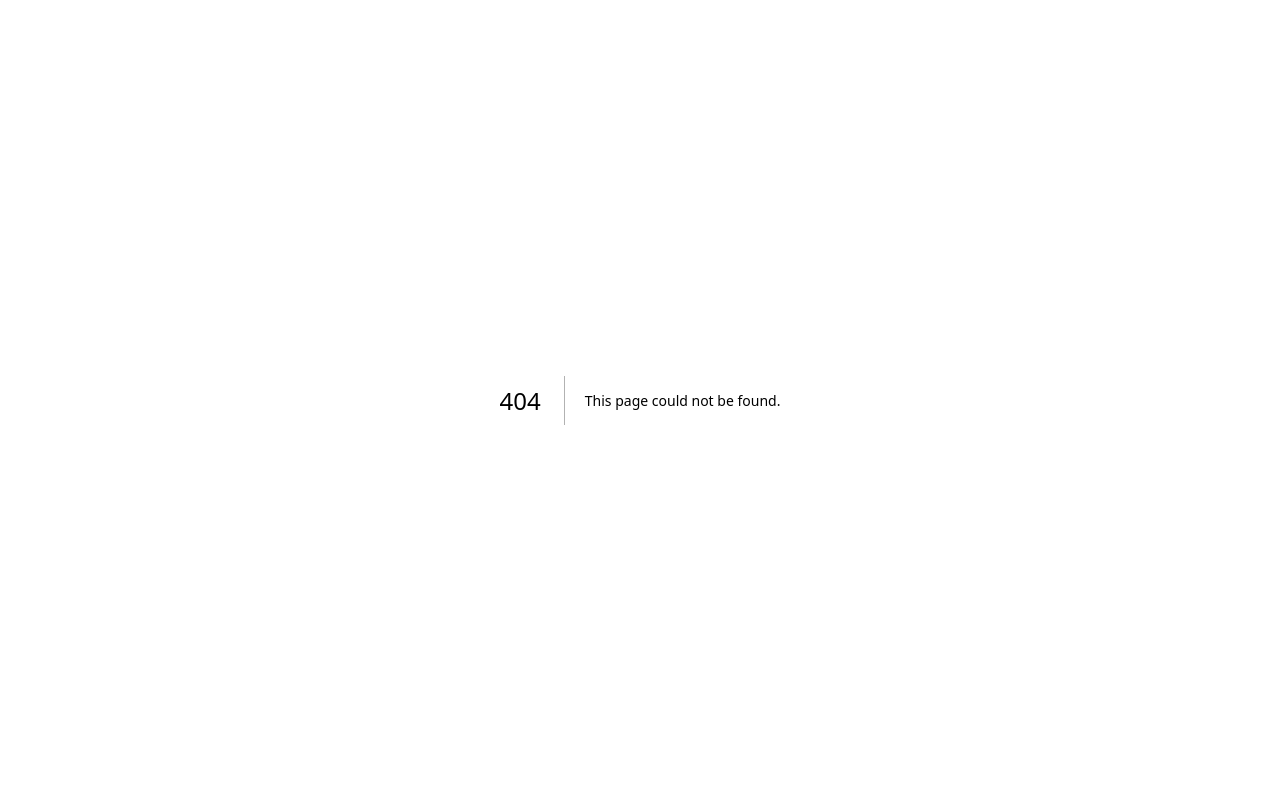
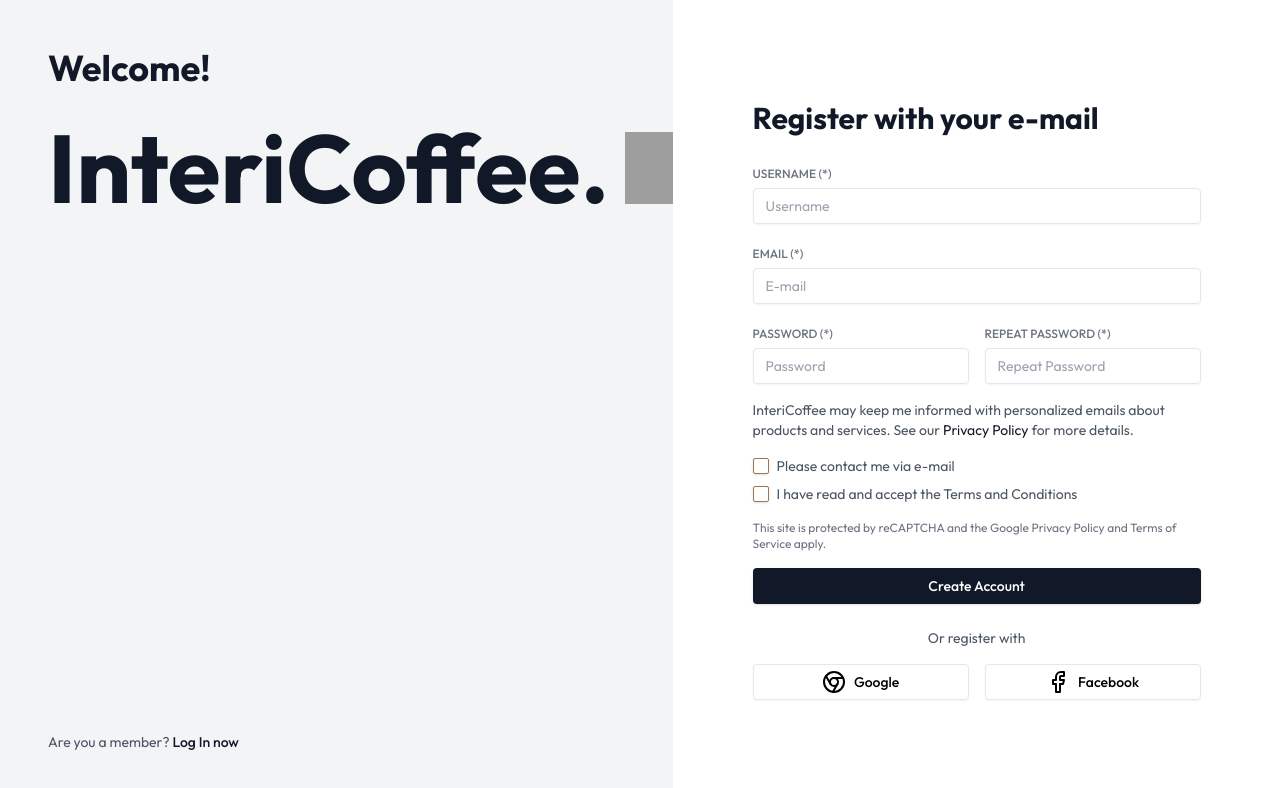
Before and after one commit to CaelusKen/InteriCoffee_Frontend, a Next.js app: page /forgot-password in a window 1280 px wide. Before the commit this address had no page. Shown: the top 788 px of the page. Built offline with nearby package versions, Linux system fonts and the light colour scheme; grey boxes are pictures that could not be loaded.

Commit message:
chore: setup for authentication, and complete the load data process of simulation

```diff
--- /dev/null
+++ b/src/app/(auth)/forgot-password/page.tsx
@@ -0,0 +1,7 @@
+'use client'
+
+import ForgotPassword from "@/components/custom/forms/forgot-password";
+
+export default function ForgotPasswordPage() {
+    return <ForgotPassword />
+}
--- a/src/app/(auth)/login/page.tsx
+++ b/src/app/(auth)/login/page.tsx
@@ -1,5 +1,6 @@
+'use client'
+
 import LoginForm from '@/components/custom/forms/login'
-import Header from '@/components/custom/sections/header'
 import React from 'react'
 
 export default function LoginPage()  {
--- a/src/app/(auth)/signup/page.tsx
+++ b/src/app/(auth)/signup/page.tsx
@@ -1,3 +1,5 @@
+'use client'
+
 import SignupForm from '@/components/custom/forms/signup'
 import React from 'react'
 
--- a/src/app/api/[...nextAuth]/route.ts
+++ b/src/app/api/[...nextAuth]/route.ts
@@ -1,50 +1,45 @@
-import { api } from '@/service/api';
-import NextAuth from 'next-auth';
-import CredentialsProvider from 'next-auth/providers/credentials';
+import NextAuth, { NextAuthOptions } from "next-auth"
+import GoogleProvider from "next-auth/providers/google"
+import FacebookProvider from "next-auth/providers/facebook"
+import CredentialsProvider from "next-auth/providers/credentials"
 
-const handler = NextAuth({
+export const authOptions: NextAuthOptions = {
   providers: [
+    GoogleProvider({
+      clientId: process.env.GOOGLE_CLIENT_ID as string,
+      clientSecret: process.env.GOOGLE_CLIENT_SECRET as string,
+    }),
+    FacebookProvider({
+      clientId: process.env.FACEBOOK_CLIENT_ID as string,
+      clientSecret: process.env.FACEBOOK_CLIENT_SECRET as string,
+    }),
     CredentialsProvider({
-      name: 'Credentials',
+      name: "Credentials",
       credentials: {
-        username: { label: "Username", type: "text" },
+        email: { label: "Email", type: "text", placeholder: "jsmith@example.com" },
         password: { label: "Password", type: "password" }
       },
       async authorize(credentials) {
-        if (!credentials?.username || !credentials?.password) return null;
-
-        // Call your C# API to validate credentials
-        const user = await api.post('/auth/login', {
-          username: credentials.username,
-          password: credentials.password,
-        });
-
-        if (user) {
-          return { id: user.id, name: user.name, email: user.email };
-        } else {
-          return null;
+        if (!credentials?.email || !credentials?.password) {
+          return null
         }
+        // Add your own logic here to validate credentials
+        // This is just a placeholder example
+        if (credentials.email === "user@example.com" && credentials.password === "password") {
+          return { id: "1", name: "J Smith", email: "jsmith@example.com" }
+        }
+        return null
       }
     })
   ],
   pages: {
     signIn: '/login',
+    // Remove the 'signUp' property as it's not a valid option
+    // signUp: '/signup',
+    error: '/auth/error', // Error code passed in query string as ?error=
+    verifyRequest: '/auth/verify-request', // (used for check email message)
+    newUser: '/auth/new-user' // New users will be directed here on first sign in (leave the property out if not of interest)
   },
-  callbacks: {
-    async jwt({ token, user }) {
-      if (user) {
-        token.id = user.id;
-      }
-      return token;
-    },
-    async session({ session, token }) {
-      if (session.user) {
-        // @ts-expect-error: id-error
-        session.user.id = token.id;
-      }
-      return session;
-    },
-  },
-});
+}
 
-export { handler as GET, handler as POST };
+export default NextAuth(authOptions)
--- a/src/components/custom/forms/forgot-password.tsx
+++ b/src/components/custom/forms/forgot-password.tsx
@@ -0,0 +1,139 @@
+'use client'
+
+import Image from 'next/image'
+import Link from 'next/link'
+import { Button } from "@/components/ui/button"
+import { Input } from "@/components/ui/input"
+import { Label } from "@/components/ui/label"
+import { Checkbox } from "@/components/ui/checkbox"
+import { Chrome, Facebook } from 'lucide-react'
+import { signIn } from 'next-auth/react'
+import { useState, FormEvent } from 'react'
+
+export default function RegisterPage() {
+  const [username, setUsername] = useState('')
+  const [email, setEmail] = useState('')
+  const [password, setPassword] = useState('')
+  const [repeatPassword, setRepeatPassword] = useState('')
+
+  const handleSubmit = async (e: FormEvent<HTMLFormElement>) => {
+    e.preventDefault()
+    // Add your signup logic here
+    // You might want to create a new user in your database
+    // and then sign them in using NextAuth
+    // For example:
+    // const result = await createUser({ username, email, password })
+    // if (result.success) {
+    //   await signIn('credentials', { email, password })
+    // }
+  }
+
+  return (
+    <div className="flex min-h-screen">
+      {/* Left Column */}
+      <div className="flex-1 bg-gray-100 dark:bg-gray-800 flex flex-col justify-between p-12">
+        <div>
+          <h1 className="text-4xl font-bold text-gray-900 dark:text-white mb-8">Welcome!</h1>
+          <div className="flex items-center">
+            <span className="text-8xl font-bold mr-4 text-gray-900 dark:text-white">InteriCoffee.</span>
+            <Image src="/placeholder.svg" alt="Logo" width={96} height={96} />
+          </div>
+        </div>
+        <div>
+          <p className="text-sm text-gray-600 dark:text-gray-400">
+            Are you a member? <Link href="/login" className="font-medium text-gray-900 dark:text-white hover:underline">Log In now</Link>
+          </p>
+        </div>
+      </div>
+
+      {/* Right Column */}
+      <div className="flex-1 flex flex-col justify-center px-8 py-12 bg-white dark:bg-gray-900">
+        <div className="w-full max-w-md mx-auto">
+          <h2 className="text-3xl font-bold text-gray-900 dark:text-white mb-6">Register with your e-mail</h2>
+          <form onSubmit={handleSubmit} className="space-y-4">
+            <div>
+              <Label htmlFor="username" className="text-xs text-gray-500 dark:text-gray-400 uppercase">Username (*)</Label>
+              <Input
+                id="username"
+                type="text"
+                className="mt-1"
+                placeholder="Username"
+                required
+                value={username}
+                onChange={(e) => setUsername(e.target.value)}
+              />
+            </div>
+            <div>
+              <Label htmlFor="email" className="text-xs text-gray-500 dark:text-gray-400 uppercase">Email (*)</Label>
+              <Input
+                id="email"
+                type="email"
+                className="mt-1"
+                placeholder="E-mail"
+                required
+                value={email}
+                onChange={(e) => setEmail(e.target.value)}
+              />
+            </div>
+            <div className="flex space-x-4">
+              <div className="flex-1">
+                <Label htmlFor="password" className="text-xs text-gray-500 dark:text-gray-400 uppercase">Password (*)</Label>
+                <Input
+                  id="password"
+                  type="password"
+                  className="mt-1"
+                  placeholder="Password"
+                  required
+                  value={password}
+                  onChange={(e) => setPassword(e.target.value)}
+                />
+              </div>
+              <div className="flex-1">
+                <Label htmlFor="repeat-password" className="text-xs text-gray-500 dark:text-gray-400 uppercase">Repeat Password (*)</Label>
+                <Input
+                  id="repeat-password"
+                  type="password"
+                  className="mt-1"
+                  placeholder="Repeat Password"
+                  required
+                  value={repeatPassword}
+                  onChange={(e) => setRepeatPassword(e.target.value)}
+                />
+              </div>
+            </div>
+            <p className="text-sm text-gray-600 dark:text-gray-400">
+              InteriCoffee may keep me informed with personalized emails about products and services. See our <Link href="/privacy-policy" className="text-gray-900 dark:text-white hover:underline">Privacy Policy</Link> for more details.
+            </p>
+            <div className="space-y-2">
+              <div className="flex items-center space-x-2">
+                <Checkbox id="contact-me" />
+                <label htmlFor="contact-me" className="text-sm text-gray-600 dark:text-gray-400">Please contact me via e-mail</label>
+              </div>
+              <div className="flex items-center space-x-2">
+                <Checkbox id="terms" />
+                <label htmlFor="terms" className="text-sm text-gray-600 dark:text-gray-400">I have read and accept the Terms and Conditions</label>
+              </div>
+            </div>
+            <p className="text-xs text-gray-500 dark:text-gray-400">
+              This site is protected by reCAPTCHA and the Google Privacy Policy and Terms of Service apply.
+            </p>
+            <Button type="submit" className="w-full bg-gray-900 dark:bg-gray-100 hover:bg-primary-800 dark:hover:bg-primary-500 dark:hover:text-white text-white dark:text-gray-900">Create Account</Button>
+          </form>
+          <div className="mt-6">
+            <p className="text-center text-sm text-gray-600 dark:text-gray-400 mb-4">Or register with</p>
+            <div className="flex justify-between items-center gap-4">
+              <Button onClick={() => signIn('google')} variant="outline" className="flex items-center justify-center w-full hover:bg-secondary-700 space-x-2">
+                <Chrome size={24} />
+                <span>Google</span>
+              </Button>
+              <Button onClick={() => signIn('facebook')} variant="outline" className="flex items-center justify-center w-full hover:bg-secondary-700 space-x-2">
+                <Facebook size={24} />
+                <span>Facebook</span>
+              </Button>
+            </div>
+          </div>
+        </div>
+      </div>
+    </div>
+  )
+}
--- a/src/components/custom/forms/login.tsx
+++ b/src/components/custom/forms/login.tsx
@@ -1,13 +1,33 @@
+'use client'
+
 import Image from 'next/image'
 import Link from 'next/link'
 import { Button } from "@/components/ui/button"
 import { Input } from "@/components/ui/input"
 import { Label } from "@/components/ui/label"
 import { Checkbox } from "@/components/ui/checkbox"
-
-import { Chrome, Facebook,  } from 'lucide-react'
+import { Chrome, Facebook } from 'lucide-react'
+import { signIn } from 'next-auth/react'
+import { useState, FormEvent } from 'react'
 
 export default function LoginPage() {
+  const [email, setEmail] = useState('')
+  const [password, setPassword] = useState('')
+
+  const handleSubmit = async (e: FormEvent<HTMLFormElement>) => {
+    e.preventDefault()
+    const result = await signIn('credentials', {
+      redirect: false,
+      email,
+      password,
+    })
+    if (result?.error) {
+      // Handle error (e.g., show error message)
+    } else {
+      // Redirect to dashboard or home page
+    }
+  }
+
   return (
     <div className="flex min-h-screen">
       {/* Left Column */}
@@ -30,14 +50,30 @@
       <div className="flex-1 flex flex-col justify-center px-8 py-12 bg-white dark:bg-gray-900">
         <div className="w-full max-w-md mx-auto">
           <h2 className="text-3xl font-bold text-gray-900 dark:text-white mb-6">Log in to your account</h2>
-          <form className="space-y-4">
+          <form onSubmit={handleSubmit} className="space-y-4">
             <div>
               <Label htmlFor="email" className="text-xs text-gray-500 dark:text-gray-400 uppercase">Email</Label>
-              <Input id="email" type="email" className="mt-1" placeholder="m@example.com" required />
+              <Input
+                id="email"
+                type="email"
+                className="mt-1"
+                placeholder="m@example.com"
+                required
+                value={email}
+                onChange={(e) => setEmail(e.target.value)}
+              />
             </div>
             <div>
               <Label htmlFor="password" className="text-xs text-gray-500 dark:text-gray-400 uppercase">Password</Label>
-              <Input id="password" type="password" className="mt-1" placeholder="••••••••" required />
+              <Input
+                id="password"
+                type="password"
+                className="mt-1"
+                placeholder="••••••••"
+                required
+                value={password}
+                onChange={(e) => setPassword(e.target.value)}
+              />
             </div>
             <div className="flex items-center justify-between">
               <div className="flex items-center">
@@ -57,11 +93,11 @@
           <div className="mt-6">
             <p className="text-center text-sm text-gray-600 dark:text-gray-400 mb-4">Or log in with</p>
             <div className="flex justify-between gap-4">
-              <Button variant="outline" className="flex items-center justify-center space-x-2 w-full hover:bg-secondary-700">
+              <Button onClick={() => signIn('google')} variant="outline" className="flex items-center justify-center space-x-2 w-full hover:bg-secondary-700">
                 <Chrome size={24}/>
                 <span>Google</span>
               </Button>
-              <Button variant="outline" className="flex items-center justify-center space-x-2 w-full hover:bg-secondary-700">
+              <Button onClick={() => signIn('facebook')} variant="outline" className="flex items-center justify-center space-x-2 w-full hover:bg-secondary-700">
                 <Facebook size={24}/>
                 <span>Facebook</span>
               </Button>
--- a/src/components/custom/forms/signup.tsx
+++ b/src/components/custom/forms/signup.tsx
@@ -1,13 +1,33 @@
+'use client'
+
 import Image from 'next/image'
 import Link from 'next/link'
 import { Button } from "@/components/ui/button"
 import { Input } from "@/components/ui/input"
 import { Label } from "@/components/ui/label"
 import { Checkbox } from "@/components/ui/checkbox"
-
 import { Chrome, Facebook } from 'lucide-react'
+import { signIn } from 'next-auth/react'
+import { useState, FormEvent } from 'react'
 
 export default function RegisterPage() {
+  const [username, setUsername] = useState('')
+  const [email, setEmail] = useState('')
+  const [password, setPassword] = useState('')
+  const [repeatPassword, setRepeatPassword] = useState('')
+
+  const handleSubmit = async (e: FormEvent<HTMLFormElement>) => {
+    e.preventDefault()
+    // Add your signup logic here
+    // You might want to create a new user in your database
+    // and then sign them in using NextAuth
+    // For example:
+    // const result = await createUser({ username, email, password })
+    // if (result.success) {
+    //   await signIn('credentials', { email, password })
+    // }
+  }
+
   return (
     <div className="flex min-h-screen">
       {/* Left Column */}
@@ -30,23 +50,55 @@
       <div className="flex-1 flex flex-col justify-center px-8 py-12 bg-white dark:bg-gray-900">
         <div className="w-full max-w-md mx-auto">
           <h2 className="text-3xl font-bold text-gray-900 dark:text-white mb-6">Register with your e-mail</h2>
-          <form className="space-y-4">
+          <form onSubmit={handleSubmit} className="space-y-4">
             <div>
               <Label htmlFor="username" className="text-xs text-gray-500 dark:text-gray-400 uppercase">Username (*)</Label>
-              <Input id="username" type="text" className="mt-1" placeholder="Username" required />
+              <Input
+                id="username"
+                type="text"
+                className="mt-1"
+                placeholder="Username"
+                required
+                value={username}
+                onChange={(e) => setUsername(e.target.value)}
+              />
             </div>
             <div>
               <Label htmlFor="email" className="text-xs text-gray-500 dark:text-gray-400 uppercase">Email (*)</Label>
-              <Input id="email" type="email" className="mt-1" placeholder="E-mail" required />
+              <Input
+                id="email"
+                type="email"
+                className="mt-1"
+                placeholder="E-mail"
+                required
+                value={email}
+                onChange={(e) => setEmail(e.target.value)}
+              />
             </div>
             <div className="flex space-x-4">
               <div className="flex-1">
                 <Label htmlFor="password" className="text-xs text-gray-500 dark:text-gray-400 uppercase">Password (*)</Label>
-                <Input id="password" type="password" className="mt-1" placeholder="Password" required />
+                <Input
+                  id="password"
+                  type="password"
+                  className="mt-1"
+                  placeholder="Password"
+                  required
+                  value={password}
+                  onChange={(e) => setPassword(e.target.value)}
+                />
               </div>
               <div className="flex-1">
                 <Label htmlFor="repeat-password" className="text-xs text-gray-500 dark:text-gray-400 uppercase">Repeat Password (*)</Label>
-                <Input id="repeat-password" type="password" className="mt-1" placeholder="Repeat Password" required />
+                <Input
+                  id="repeat-password"
+                  type="password"
+                  className="mt-1"
+                  placeholder="Repeat Password"
+                  required
+                  value={repeatPassword}
+                  onChange={(e) => setRepeatPassword(e.target.value)}
+                />
               </div>
             </div>
             <p className="text-sm text-gray-600 dark:text-gray-400">
@@ -70,11 +122,11 @@
           <div className="mt-6">
             <p className="text-center text-sm text-gray-600 dark:text-gray-400 mb-4">Or register with</p>
             <div className="flex justify-between items-center gap-4">
-              <Button variant="outline" className="flex items-center justify-center w-full hover:bg-secondary-700 space-x-2">
+              <Button onClick={() => signIn('google')} variant="outline" className="flex items-center justify-center w-full hover:bg-secondary-700 space-x-2">
                 <Chrome size={24} />
                 <span>Google</span>
               </Button>
-              <Button variant="outline" className="flex items-center justify-center w-full hover:bg-secondary-700 space-x-2">
+              <Button onClick={() => signIn('facebook')} variant="outline" className="flex items-center justify-center w-full hover:bg-secondary-700 space-x-2">
                 <Facebook size={24} />
                 <span>Facebook</span>
               </Button>
--- a/src/components/custom/room-editor/room-editor.tsx
+++ b/src/components/custom/room-editor/room-editor.tsx
@@ -111,7 +111,7 @@
   };
 
   const loadState = () => {
-    const savedState = localStorage.getItem("editorState");
+    const savedState = localStorage.getItem("merchantTemplate");
     if (savedState) {
       const { furniture: savedFurniture, room: savedRoom } =
         JSON.parse(savedState);
```
